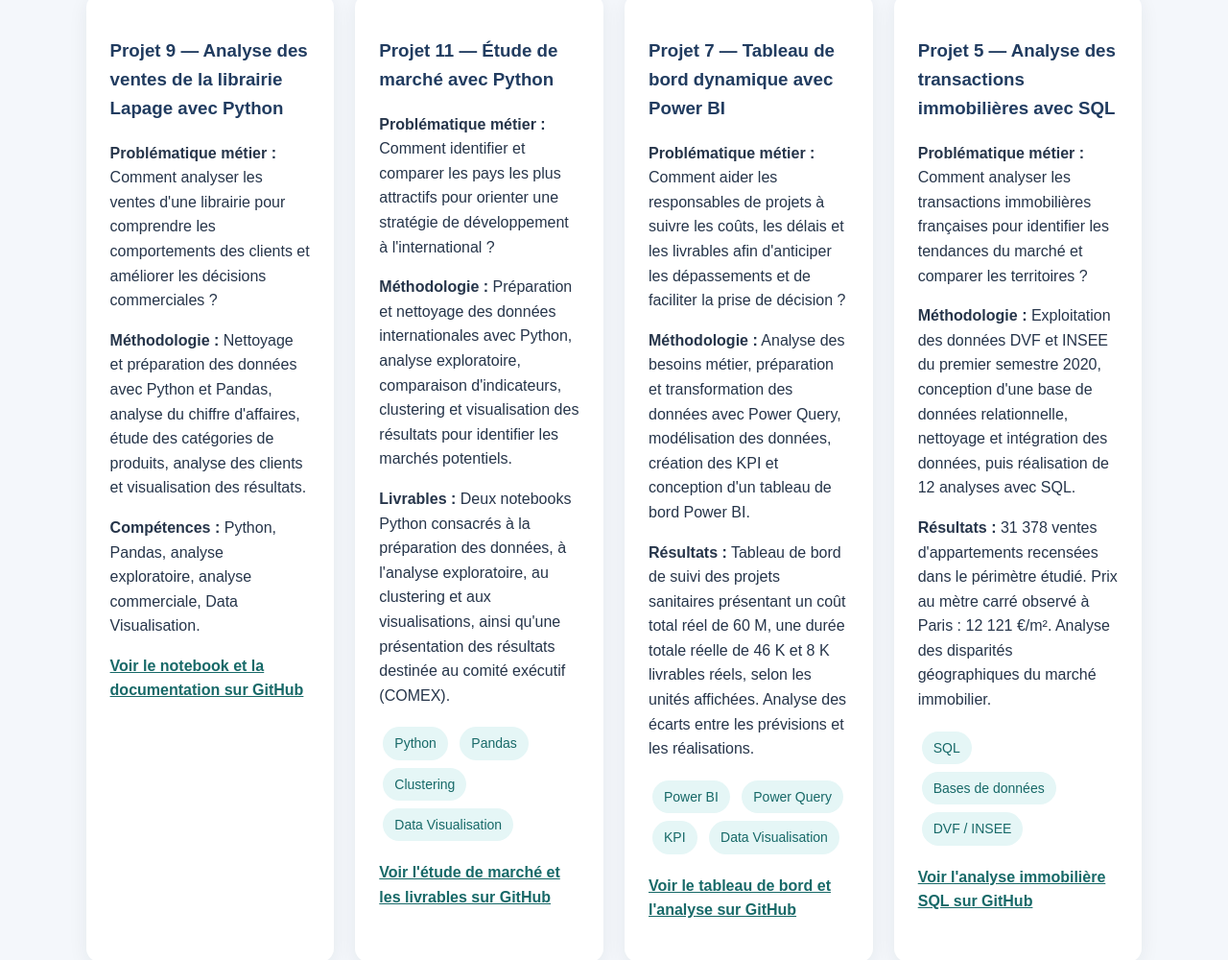
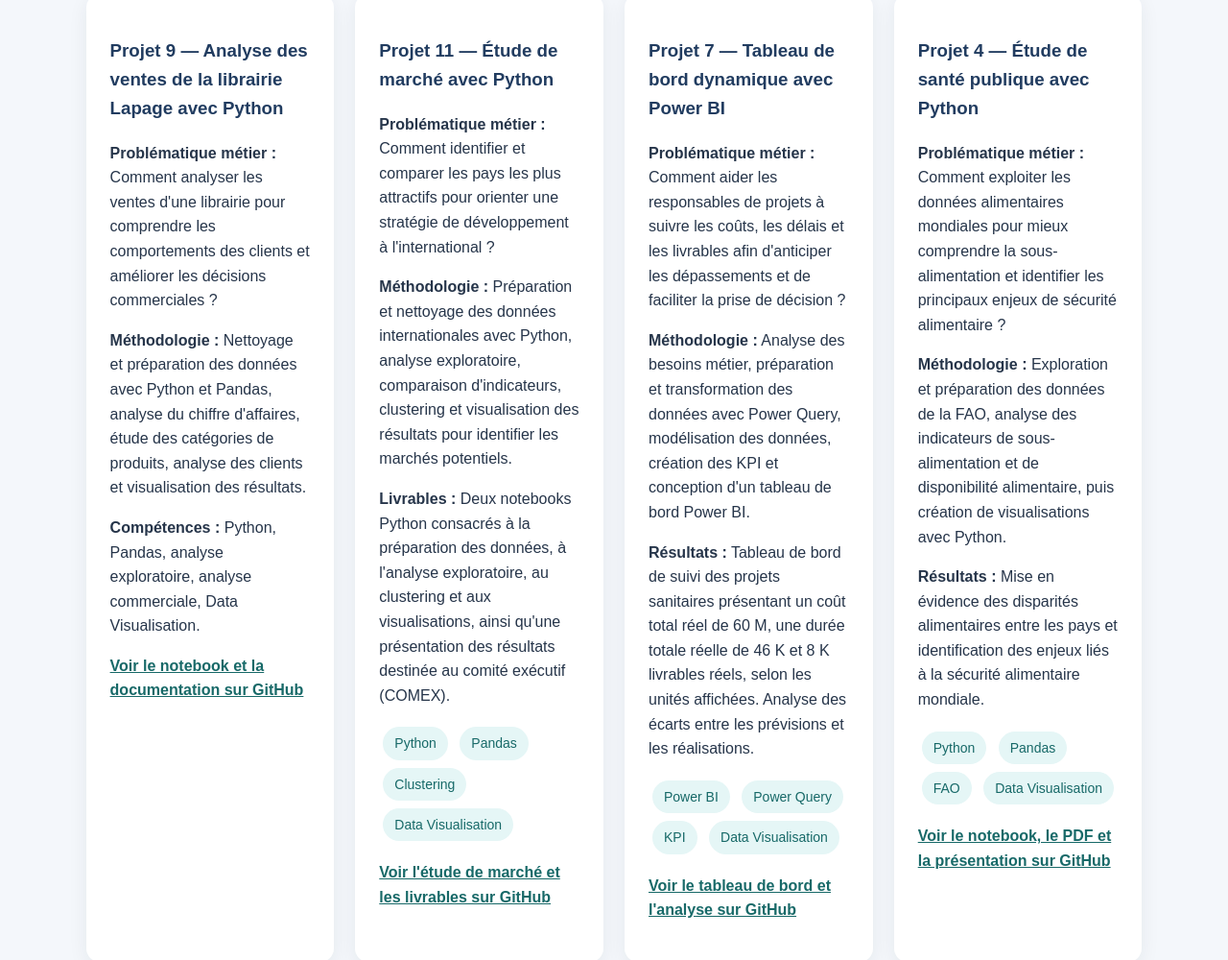
Before and after one commit to agnerohroger-arch/agnerohroger-arch.github.io, a plain HTML site: page index.html in a window 1280 px wide. Shown: the part 2505-3505 px from the top of the page at 96% size. Drawn offline with Linux system fonts and the light colour scheme.

Commit message:
Ajout du Projet 4 au portfolio

```diff
--- a/index.html
+++ b/index.html
@@ -410,6 +410,43 @@
 
 
 <article class="card">
+  <h3>Projet 4 — Étude de santé publique avec Python</h3>
+
+  <p><strong>Problématique métier :</strong>
+    Comment exploiter les données alimentaires mondiales
+    pour mieux comprendre la sous-alimentation et identifier
+    les principaux enjeux de sécurité alimentaire ?
+  </p>
+
+  <p><strong>Méthodologie :</strong>
+    Exploration et préparation des données de la FAO,
+    analyse des indicateurs de sous-alimentation
+    et de disponibilité alimentaire,
+    puis création de visualisations avec Python.
+  </p>
+
+  <p><strong>Résultats :</strong>
+    Mise en évidence des disparités alimentaires
+    entre les pays et identification des enjeux
+    liés à la sécurité alimentaire mondiale.
+  </p>
+
+  <p>
+    <span class="tag">Python</span>
+    <span class="tag">Pandas</span>
+    <span class="tag">FAO</span>
+    <span class="tag">Data Visualisation</span>
+  </p>
+
+  <p>
+    <a href="https://github.com/agnerohroger-arch/projet-4-etude-sante-publique"
+       target="_blank" rel="noopener noreferrer">
+      Voir le notebook, le PDF et la présentation sur GitHub
+    </a>
+  </p>
+</article>
+
+<article class="card">
   <h3>Projet 5 — Analyse des transactions immobilières avec SQL</h3>
 
   <p><strong>Problématique métier :</strong>
```
